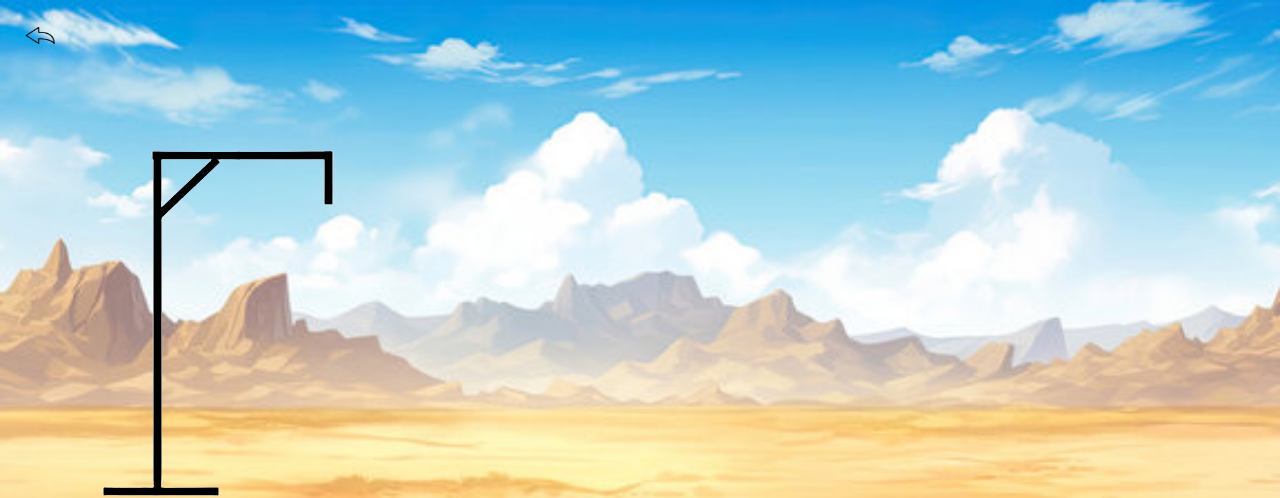
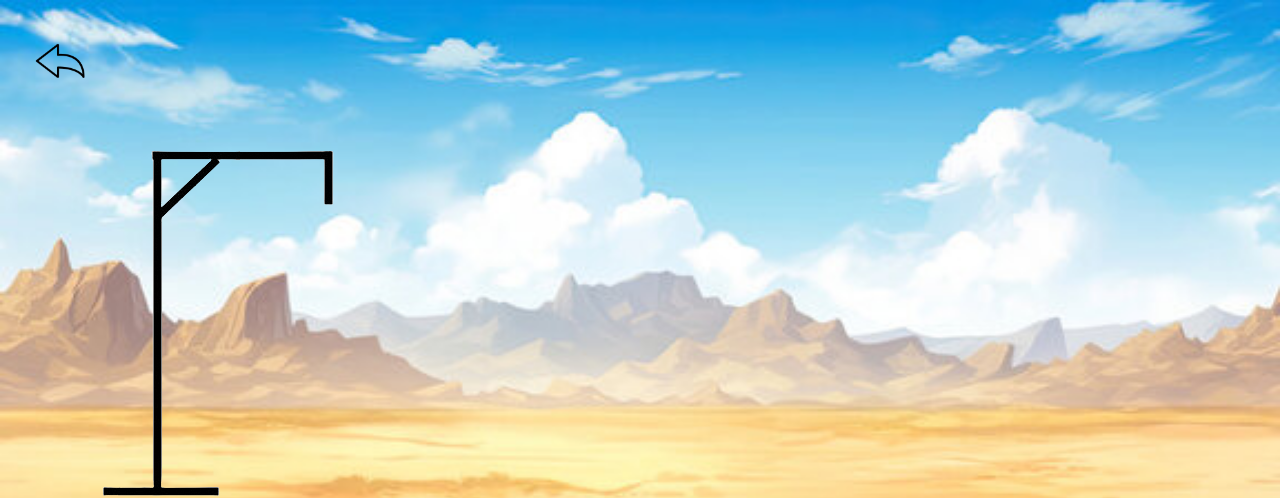
Before and after one commit to Webprog-Hangman/Hangman, a PHP site: page /gamepage.php in a window 1280 px wide. Shown: the top 498 px of the page. Run offline with PHP 8.4, Linux system fonts and the light colour scheme.

Commit message:
Adjusted size of back button

```diff
--- a/css/gamepage.css
+++ b/css/gamepage.css
@@ -11,8 +11,8 @@ body {
     position: absolute;
     top: 10px;
     left: 10px;
-    width: 60px;
-    height: 50px;
+    width: 100px;
+    height: 100px;
 }
 .keyboard {
     position: fixed;
```
